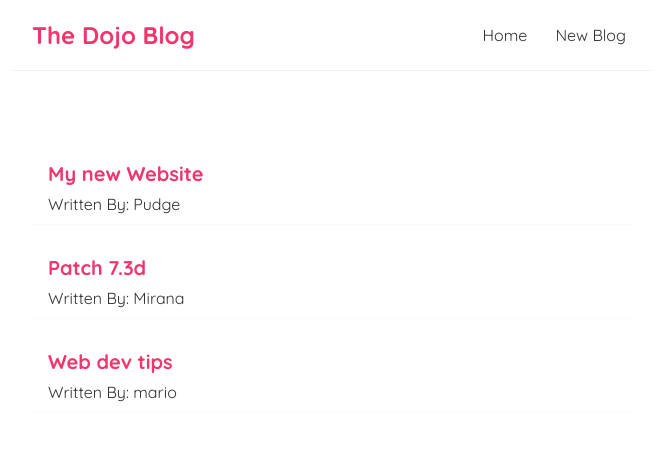
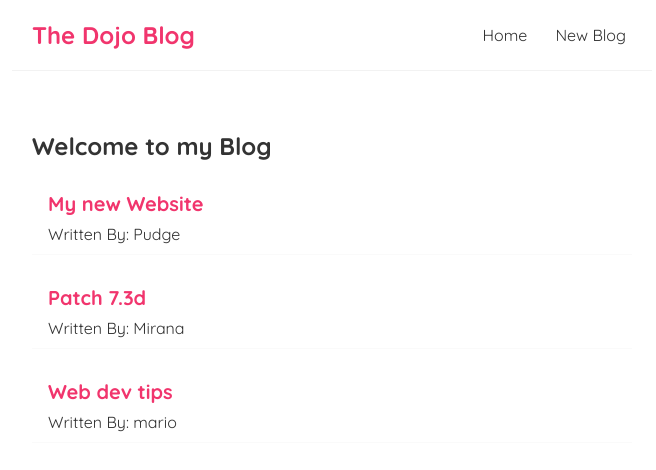
Before and after one commit to AliTaha22/ReactJS-App, a React (Create React App) app: page / in a window 1280 px wide. Shown: the top 470 px of the page, without its empty margins (308-964 px from the left). Built offline with nearby package versions, Linux system fonts and the light colour scheme.

Commit message:
Added blog Title

```diff
--- a/src/BlogsList.js
+++ b/src/BlogsList.js
@@ -1,20 +1,25 @@
-const BlogsList = (props) => {
+const BlogsList = ({blogs , blogTitle}) => {
 
-    const blogs = props.sendBlogs;
+    // const blogs = props.sendBlogs;
 
 
     return (
-            blogs.map( (blog) => (
 
+        <div className="blog-list">
+            <h2>{blogTitle}</h2>
+
+            {blogs.map( (blog) => (
                 <div className="blog-preview" key={blog.id}>
                     <h2>{blog.title}</h2>
                     <p>Written By: {blog.author}</p>
+                </div>
+            ))}
 
-                </div>
 
-            ))
+        </div>
 
-     );
+
+    );
 }
 
 export default BlogsList;
--- a/src/Home.js
+++ b/src/Home.js
@@ -11,7 +11,7 @@ const Home = () => {
 
     return (
         <div className="home">
-            <BlogsList sendBlogs = {blogs}/>
+            <BlogsList blogs = {blogs} blogTitle = "Welcome to my Blog"/>
         </div>
      );
 }
```
